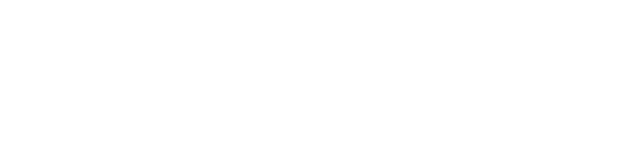
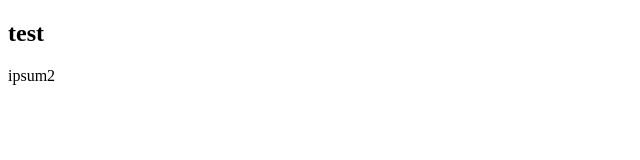
Before and after one commit to NielsLouwes/test_repo, a plain HTML site: page index.html in a window 1280 px wide. Shown: the whole page, without its empty margins (0-640 px from the left). Drawn offline with Linux system fonts and the light colour scheme.

Commit message:
Tweede commit

```diff
--- a/index.html
+++ b/index.html
@@ -6,5 +6,8 @@
 </head>
 <body>
 
+<h2>test</h2>
+<p> ipsum2</p>
+
 </body>
 </html>
```
